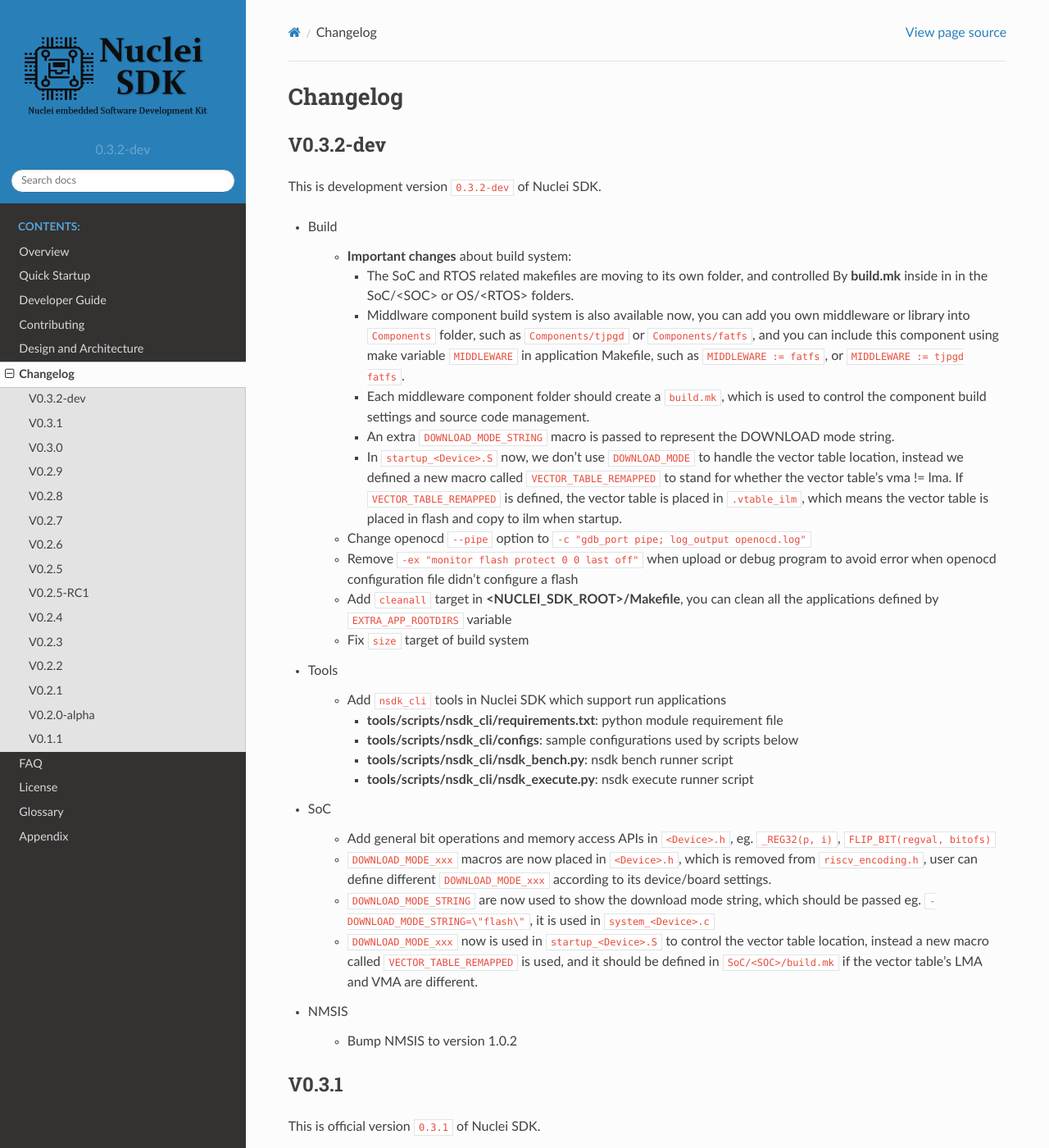
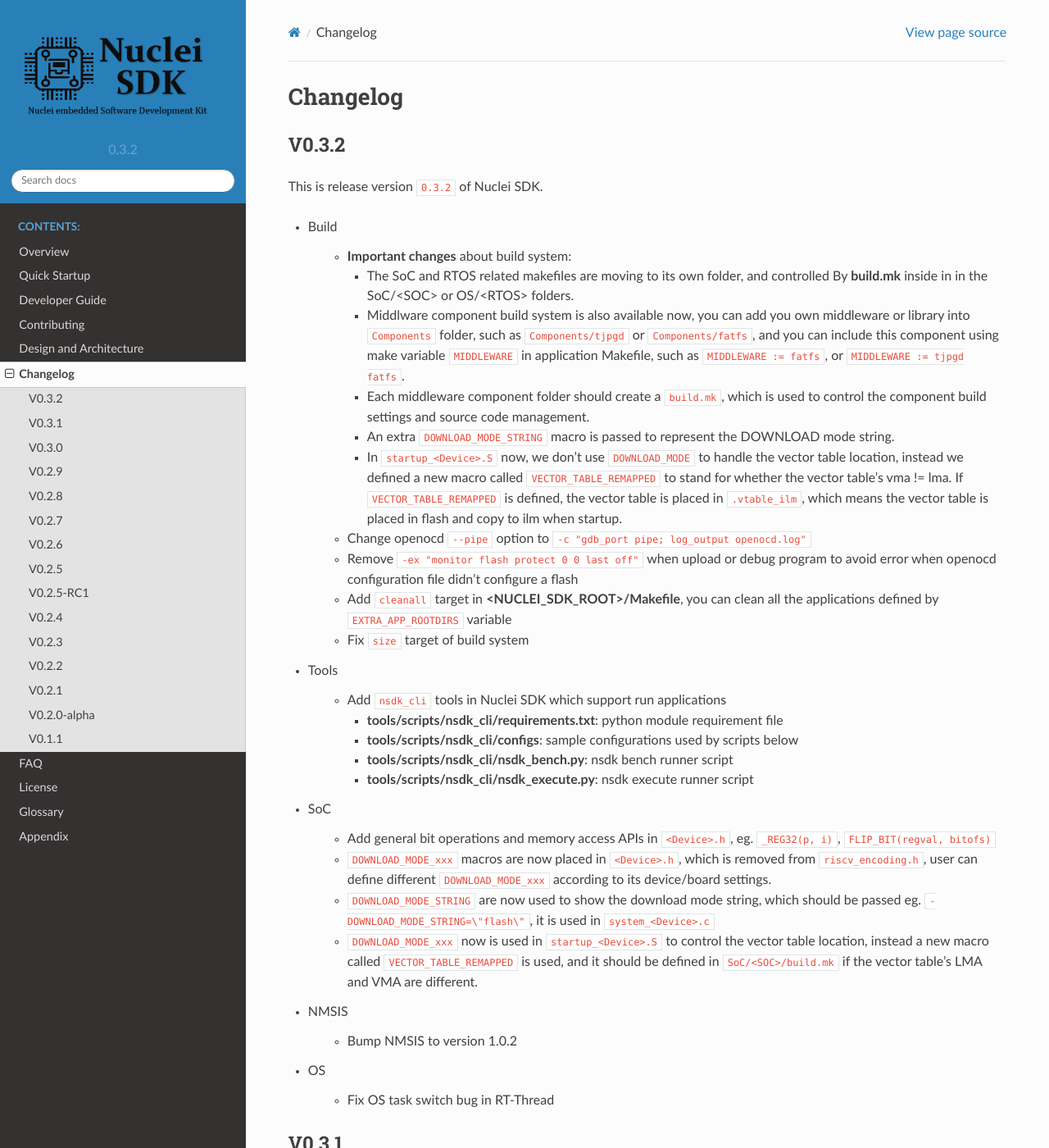
Before and after one commit to Nuclei-Software/nuclei-sdk, a Sphinx documentation site: the page built from doc/source/changelog.rst, in a window 1280 px wide and 1400 px high. Shown: the whole window at 82% size. Built offline with Sphinx 7.4.7 and the Read the Docs theme 2.0.0, drawn with Linux system fonts in a browser that asks for light colours.

```diff
--- a/doc/source/changelog.rst
+++ b/doc/source/changelog.rst
@@ -3,10 +3,10 @@
 Changelog
 =========
 
-V0.3.2-dev
-----------
+V0.3.2
+------
 
-This is development version ``0.3.2-dev`` of Nuclei SDK.
+This is release version ``0.3.2`` of Nuclei SDK.
 
 * Build
 
@@ -55,6 +55,10 @@
 * NMSIS
 
     - Bump NMSIS to version 1.0.2
+
+* OS
+
+    - Fix OS task switch bug in RT-Thread
 
 V0.3.1
 ------
--- a/doc/source/conf.py
+++ b/doc/source/conf.py
@@ -21,10 +21,10 @@
 author = 'Nuclei'
 
 # The short X.Y version
-version = '0.3.2-dev'
+version = '0.3.2'
 
 # The full version, including alpha/beta/rc tags
-release = '0.3.2-dev'
+release = '0.3.2'
 
 # -- General configuration ---------------------------------------------------
 
```
